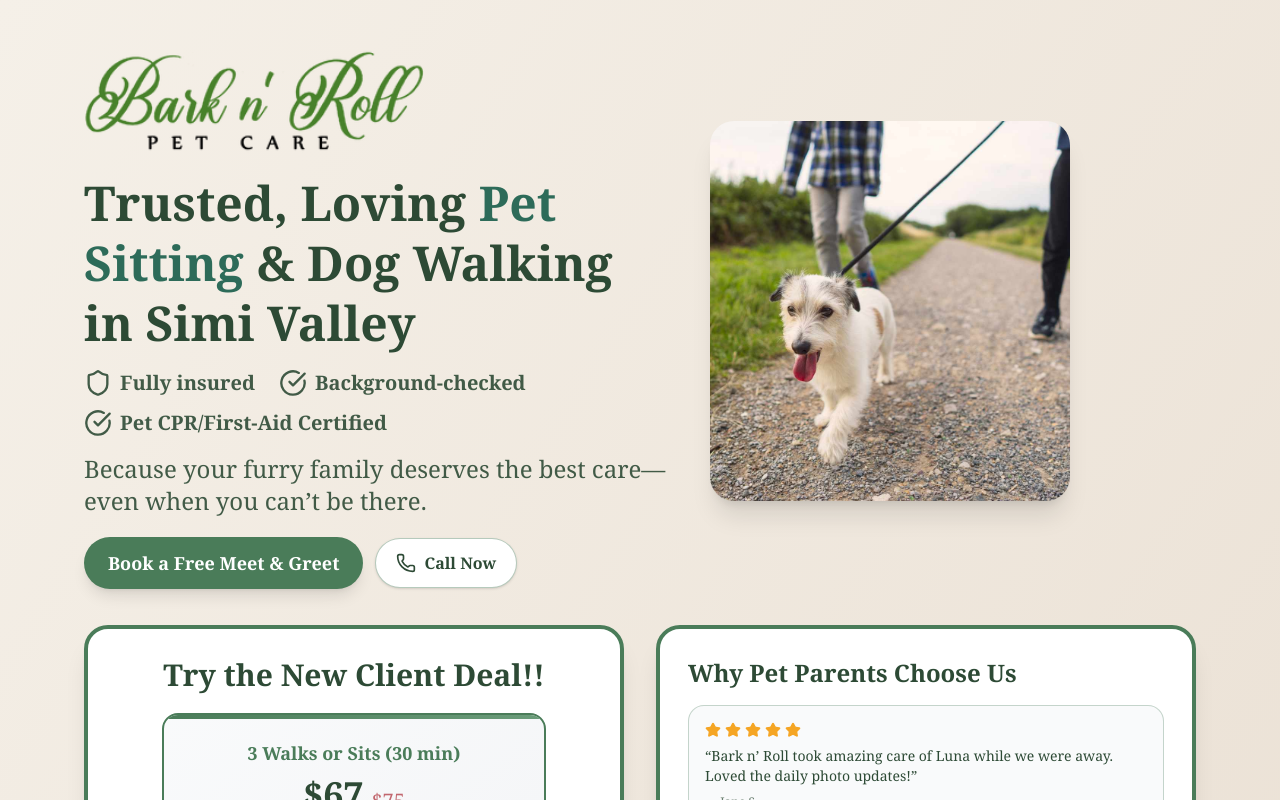
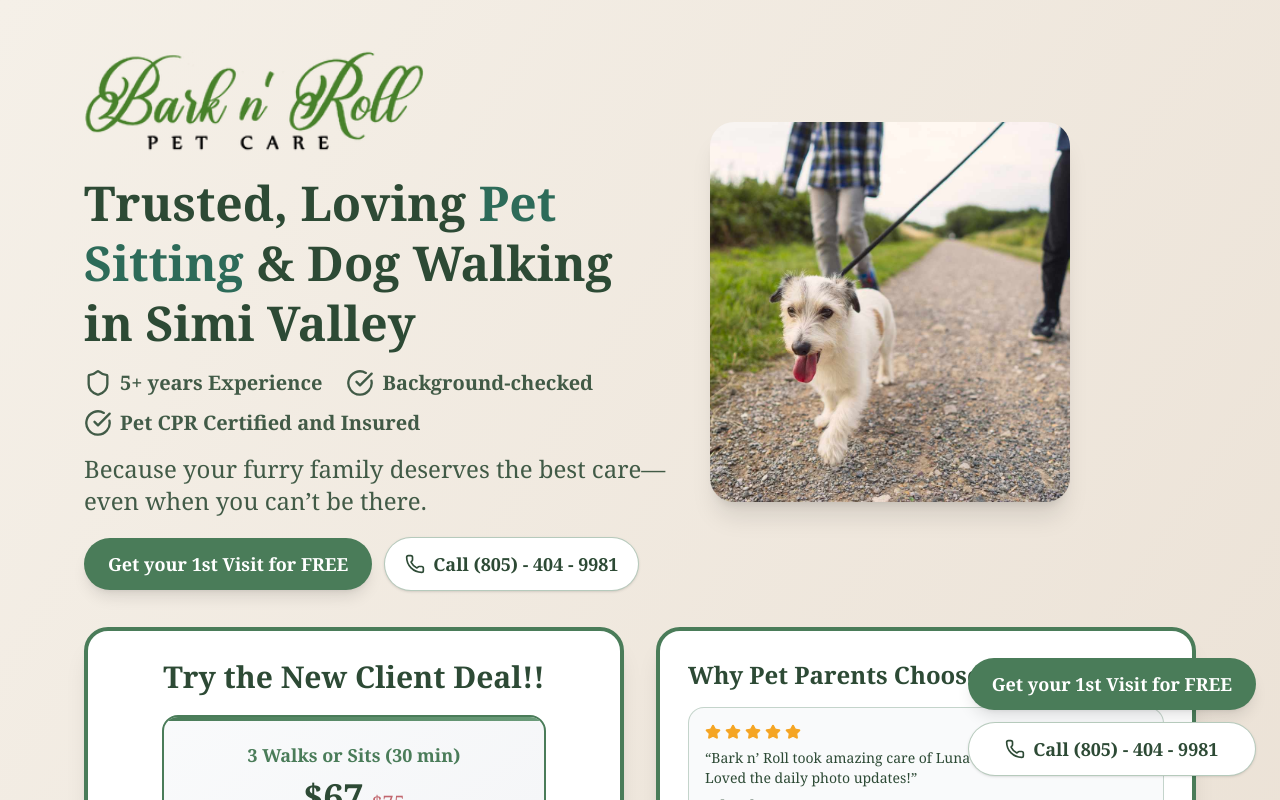
Before and after one commit to Aadi-1/barknroll, a Next.js app: page /landing in a window 1280 px wide. Shown: the top 800 px of the page. Built offline with nearby package versions, Linux system fonts and the light colour scheme.

Commit message:
sticky deesktop cta, number on the call button

```diff
--- a/src/app/landing/page.tsx
+++ b/src/app/landing/page.tsx
@@ -118,15 +118,15 @@ export default function LandingCustom() {
             {/* Trust row */}
             <div className="mt-3 md:mt-4 flex flex-wrap justify-center md:justify-start items-center gap-x-6 gap-y-3 text-[#2d4a35]/90">
               <span className="inline-flex items-center gap-2 text-[16px] sm:text-xl font-semibold">
-                <Shield className="w-6 h-6 sm:w-7 sm:h-7" /> Fully insured
+                <Shield className="w-6 h-6 sm:w-7 sm:h-7" /> 5+ years Experience
               </span>
               <span className="inline-flex items-center gap-2 text-[16px] sm:text-xl font-semibold">
                 <CheckCircle className="w-6 h-6 sm:w-7 sm:h-7" />{" "}
                 Background-checked
               </span>
               <span className="inline-flex items-center gap-2 text-[16px] sm:text-xl font-semibold">
-                <CheckCircle className="w-6 h-6 sm:w-7 sm:h-7" /> Pet
-                CPR/First-Aid Certified
+                <CheckCircle className="w-6 h-6 sm:w-7 sm:h-7" /> Pet CPR
+                Certified and Insured
               </span>
             </div>
 
@@ -140,19 +140,24 @@ export default function LandingCustom() {
               <Link
                 href="/contact"
                 onClick={handleBookClick}
-                aria-label="Book a free meet and greet"
+                aria-label="Book a Free First Visit"
                 className="inline-block text-center bg-[#4a7c59] hover:bg-[#3d694b] text-white px-6 py-3 rounded-full text-lg font-bold shadow-lg transition"
               >
-                Book a Free Meet & Greet
+                Get your 1st Visit for FREE
               </Link>
+
               {!!PHONE && (
                 <a
                   href={`tel:+1${PHONE}`}
                   onClick={handleCallClick}
-                  aria-label="Call now"
+                  aria-label={`Call ${PHONE}`}
+                  title={`Call ${PHONE}`}
                   className="inline-flex items-center justify-center gap-2 text-[#2d4a35] bg-white border border-[#4a7c59]/40 px-5 py-3 rounded-full text-base font-semibold shadow-sm hover:shadow transition"
                 >
-                  <Phone className="w-5 h-5" /> Call Now
+                  <Phone className="w-5 h-5" />
+                  <span className="whitespace-nowrap text-lg">
+                    Call (805) - 404 - 9981
+                  </span>
                 </a>
               )}
             </div>
@@ -360,7 +365,7 @@ export default function LandingCustom() {
             onClick={handleBookClick}
             className="basis-2/3 text-center bg-[#4a7c59] hover:bg-[#3d694b] text-white px-3 py-2.5 rounded-full text-sm font-bold shadow-md transition"
           >
-            Book a Free Meet & Greet
+            Book Your Free First Visit!
           </Link>
           {!!PHONE && (
             <a
@@ -375,6 +380,34 @@ export default function LandingCustom() {
           )}
         </div>
       </div>
+
+      <div className="hidden md:block fixed bottom-6 right-6 z-40">
+        <div className="flex flex-col gap-3 items-stretch">
+          <Link
+            href="/contact"
+            onClick={handleBookClick}
+            aria-label="Book a Free First Visit"
+            className="inline-block text-center bg-[#4a7c59] hover:bg-[#3d694b] text-white px-6 py-3 rounded-full text-lg font-bold shadow-lg transition"
+          >
+            Get your 1st Visit for FREE
+          </Link>
+
+          {!!PHONE && (
+            <a
+              href={`tel:+1${PHONE}`}
+              onClick={handleCallClick}
+              aria-label="Call (805) - 404 - 9981"
+              title="Call (805) - 404 - 9981"
+              className="inline-flex items-center justify-center gap-2 text-[#2d4a35] bg-white border border-[#4a7c59]/40 px-5 py-3 rounded-full text-base font-semibold shadow-sm hover:shadow transition"
+            >
+              <Phone className="w-5 h-5" />
+              <span className="whitespace-nowrap text-lg">
+                Call (805) - 404 - 9981
+              </span>
+            </a>
+          )}
+        </div>
+      </div>
     </main>
   );
 }
```
